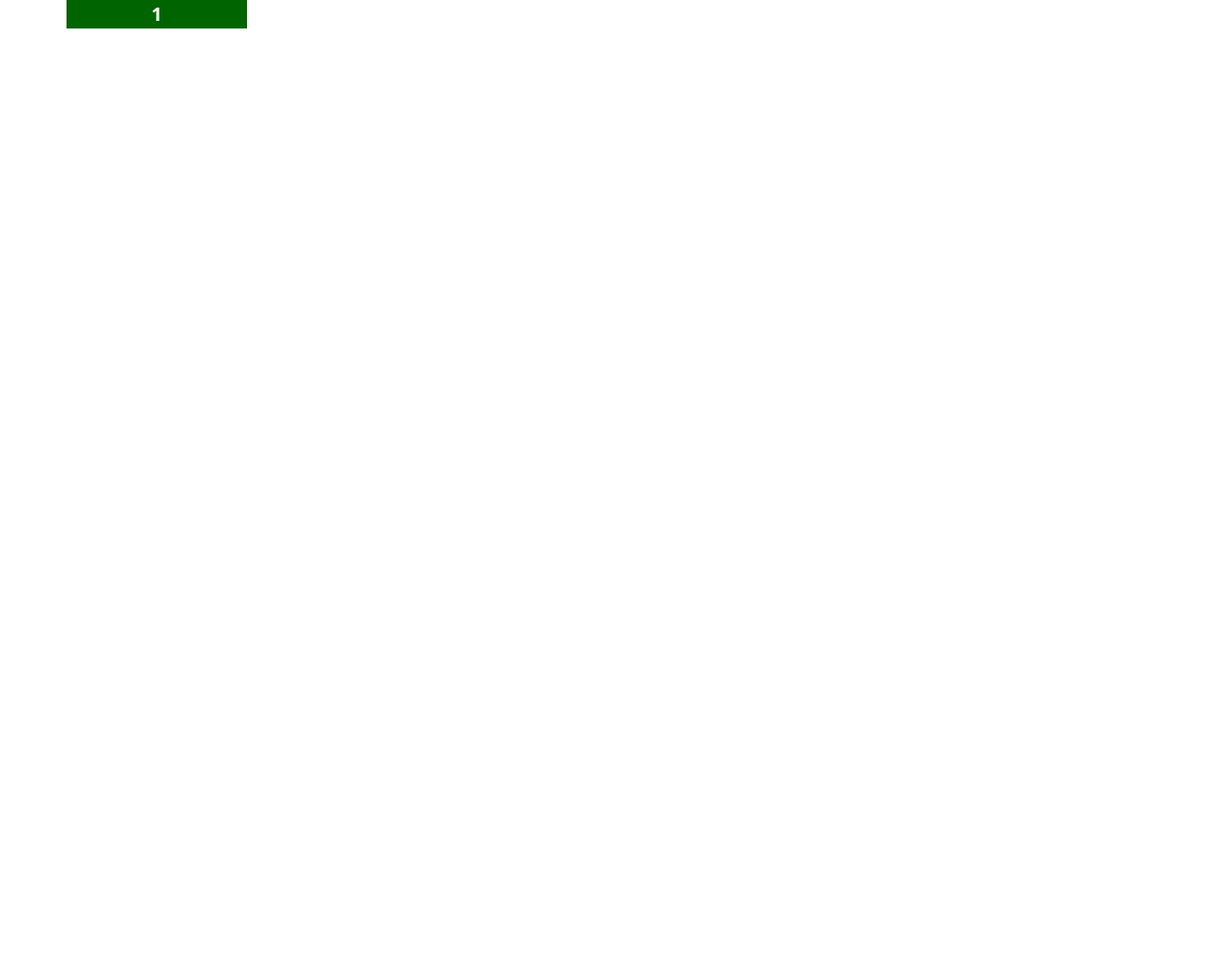
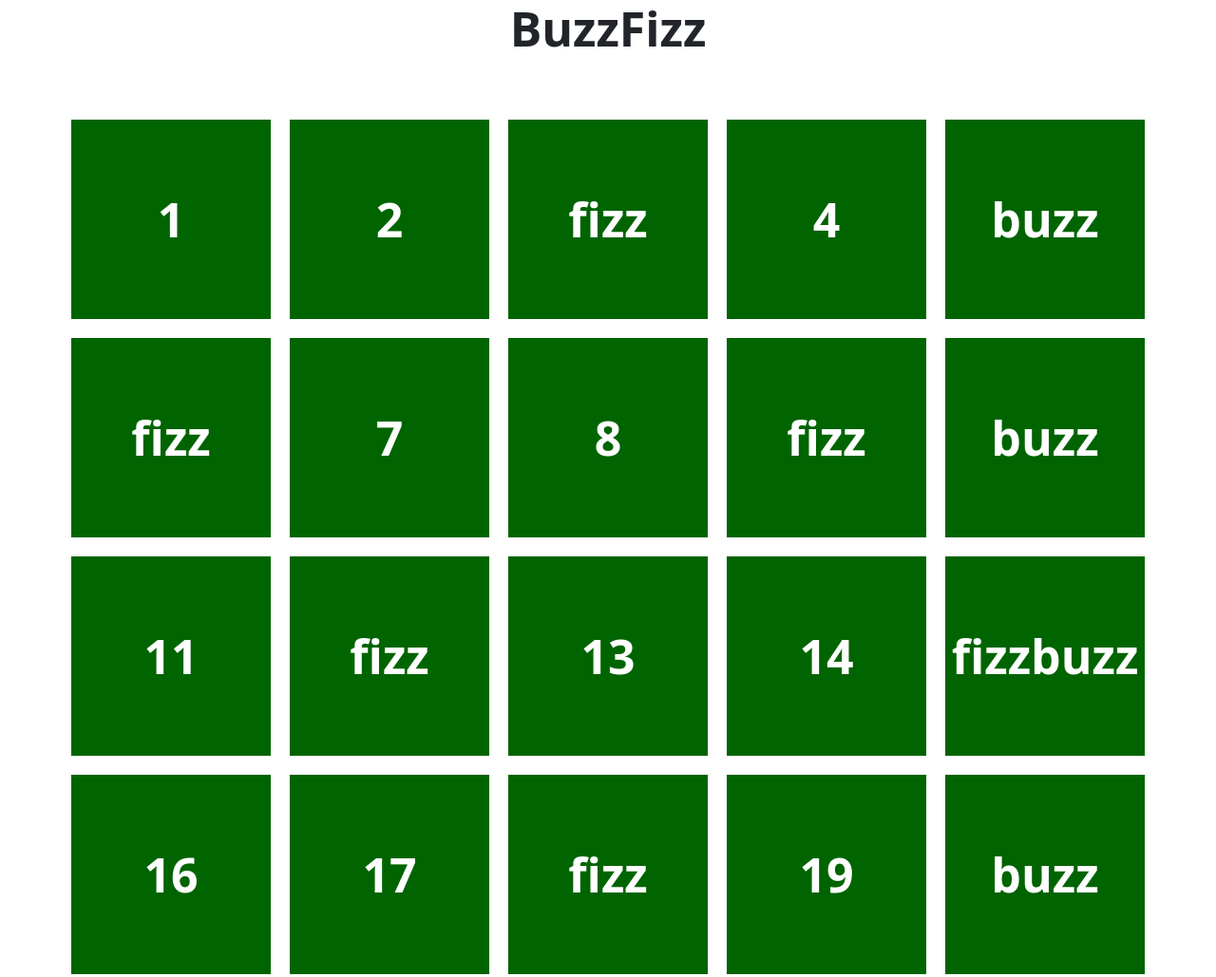
Before and after one commit to Lorenzo789/js-fizzbuzz, a plain HTML site: page index.html in a window 1280 px wide. Shown: the top 1029 px of the page at 95% size. Before the commit the page ends 800 px from the top, so only its background shows below. Drawn offline with nearby package versions, Linux system fonts and the light colour scheme.

Commit message:
bonus 2 almost done

```diff
--- a/css/style.css
+++ b/css/style.css
@@ -1,10 +1,17 @@
+
+.ms_font_size{
+    font-size: 50px;
+}
 
 .ms_box_number{
-    display: flex;
-    align-items: center;
-    justify-content: center;
     background: darkgreen;
     color: white;
-    font-size: 20px;
+    font-size: 50px;
     font-weight: bold;
+    margin: 10px;
+    height: 210px;
+    width: 210px;
+    display: flex;
+    justify-content: center;
+    align-items: center;
 }
--- a/index.html
+++ b/index.html
@@ -11,11 +11,10 @@
 </head>
 <body>
     <main>
-        <div class="container">
-            <div id="number-row" class="row">
-                <div class="col-2 ms_box_number">
-                    1
-                </div>
+        <div class="container-fluid text-center">
+            <h1 class="ms_font_size fw-bold">BuzzFizz</h1>
+            <div id="number-row" class="row justify-content-center py-5">
+
             </div>
         </div>
     </main>
--- a/js/myscript.js
+++ b/js/myscript.js
@@ -5,9 +5,17 @@ const buzzFizzRow = document.getElementById('number-row');
 //CICLE FOR
 for (let index = 1; index <= 100; index++) {
 
-    const boxNumber = document.createElement('div');
+    //CREATE VARIABLE
+    let boxNumber = document.createElement('div');
+
+    //ADD CLASS
+    boxNumber.classList.add('ms_box_number');
+
+    //CHANGE INNER TEXT
     boxNumber.innerText = index;
-    //buzzFizzRow.append(boxNumber);
+
+    //INSERT boxNumber
+    buzzFizzRow.append(boxNumber);
 
 
 
@@ -17,14 +25,23 @@ for (let index = 1; index <= 100; index++) {
     if ((index % 5 == 0) && (index % 3 == 0)) {
 
         console.log('fizzbuzzz');
+        boxNumber.classList.add('ms_box_number');
+        boxNumber.innerText = 'fizzbuzz';
+        buzzFizzRow.append(boxNumber);
 
     } else if (index % 5 == 0) {
 
         console.log('buzz');
+        boxNumber.classList.add('ms_box_number');
+        boxNumber.innerText = 'buzz';
+        buzzFizzRow.append(boxNumber);
 
     } else if (index % 3 == 0) {
 
         console.log('fizz');
+        boxNumber.classList.add('ms_box_number');
+        boxNumber.innerText = 'fizz';
+        buzzFizzRow.append(boxNumber);
 
     } else {
 
```
